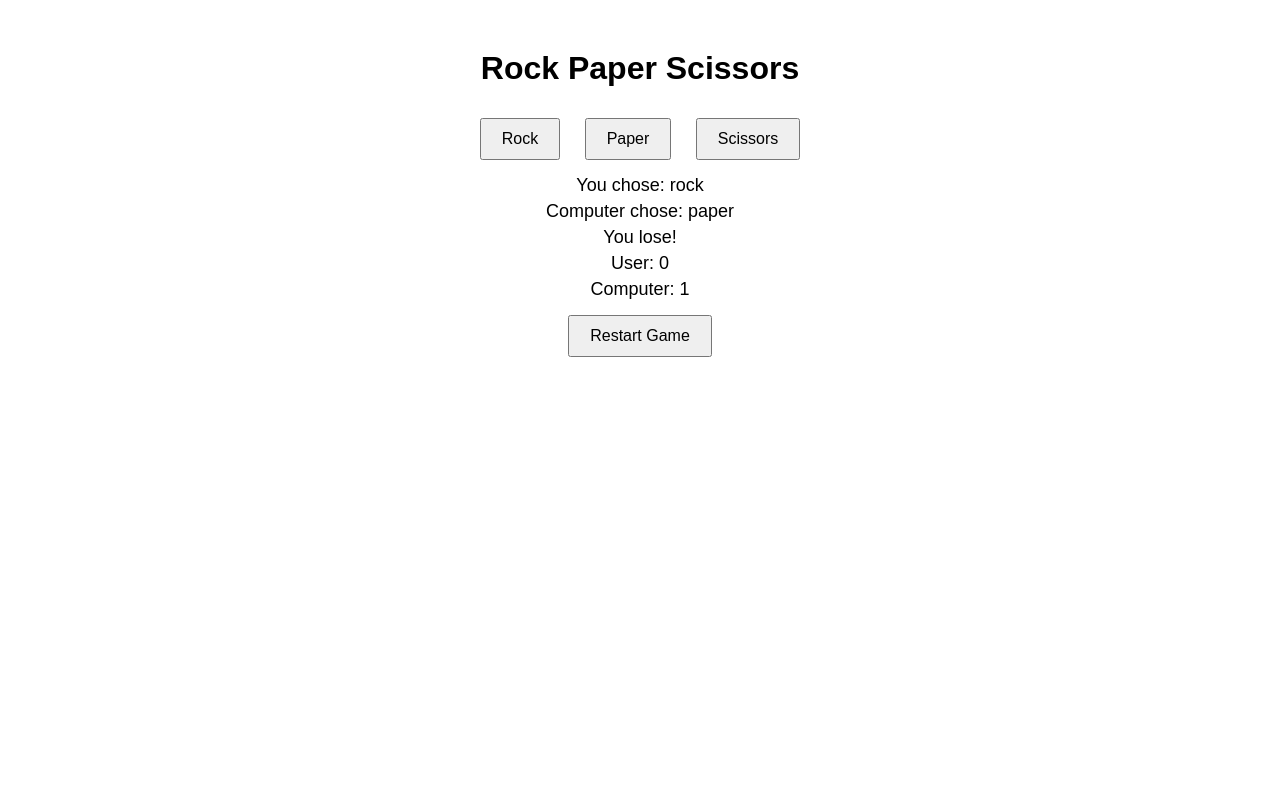
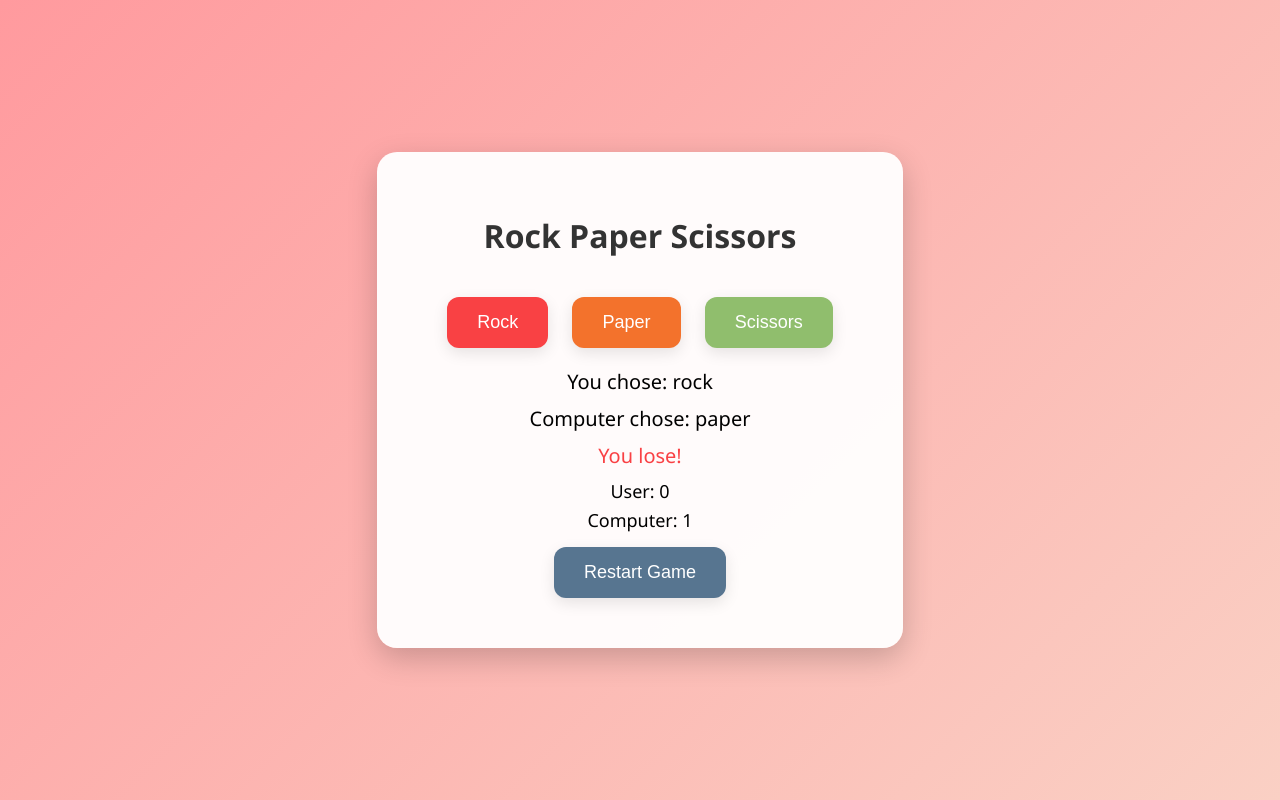
Before and after one commit to KushalTimalsina/NMG_Rock-Paper-Scissors, a plain HTML site: page index.html in a window 1280 px wide. Both pictures are taken after a click on the button "Rock". Drawn offline with Linux system fonts and the light colour scheme.

Commit message:
readme update

```diff
--- a/index.html
+++ b/index.html
@@ -7,12 +7,13 @@
 <link rel="stylesheet" href="style.css">
 </head>
 <body>
+<div class="container">
   <h1>Rock Paper Scissors</h1>
 
   <div id="choices">
-  <button onclick="play('rock')">Rock</button>
-  <button onclick="play('paper')">Paper</button>
-  <button onclick="play('scissors')">Scissors</button>
+    <button class="choice-btn" onclick="play('rock')">Rock</button>
+    <button class="choice-btn" onclick="play('paper')">Paper</button>
+    <button class="choice-btn" onclick="play('scissors')">Scissors</button>
   </div>
 
   <div id="result">
@@ -26,7 +27,8 @@
     <p>Computer: <span id="computer-score">0</span></p>
   </div>
 
-<button onclick="resetGame()">Restart Game</button>
+  <button class="reset-btn" onclick="resetGame()">Restart Game</button>
+</div>
 
 <script src="script.js"></script>
 </body>
--- a/script.js
+++ b/script.js
@@ -5,8 +5,17 @@ function play(userChoice) {
   const choices = ['rock', 'paper', 'scissors'];
   const computerChoice = choices[Math.floor(Math.random() * 3)];
 
-  document.getElementById('user-choice').textContent = 'You chose: ' + userChoice;
-  document.getElementById('computer-choice').textContent = 'Computer chose: ' + computerChoice;
+  const userChoiceEl = document.getElementById('user-choice');
+  const computerChoiceEl = document.getElementById('computer-choice');
+  const roundResultEl = document.getElementById('round-result');
+  const userScoreEl = document.getElementById('user-score');
+  const computerScoreEl = document.getElementById('computer-score');
+
+  userChoiceEl.textContent = 'You chose: ' + userChoice;
+  computerChoiceEl.textContent = 'Computer chose: ' + computerChoice;
+
+  computerChoiceEl.classList.add('animate-choice');
+  setTimeout(() => computerChoiceEl.classList.remove('animate-choice'), 300);
 
   let result = '';
 
@@ -19,14 +28,24 @@ function play(userChoice) {
   ) {
     result = "You win!";
     userScore++;
+    userScoreEl.classList.add('animate-score');
+    setTimeout(() => userScoreEl.classList.remove('animate-score'), 500);
   } else {
     result = "You lose!";
     computerScore++;
+    computerScoreEl.classList.add('animate-score');
+    setTimeout(() => computerScoreEl.classList.remove('animate-score'), 500);
   }
 
-  document.getElementById('round-result').textContent = result;
-  document.getElementById('user-score').textContent = userScore;
-  document.getElementById('computer-score').textContent = computerScore;
+  roundResultEl.textContent = result;
+  roundResultEl.style.color = result.includes('win') ? '#90be6d' : result.includes('lose') ? '#f94144' : '#f9c74f';
+  roundResultEl.style.transform = 'scale(1.2)';
+  setTimeout(() => {
+    roundResultEl.style.transform = 'scale(1)';
+  }, 300);
+
+  userScoreEl.textContent = userScore;
+  computerScoreEl.textContent = computerScore;
 }
 
 function resetGame() {
--- a/style.css
+++ b/style.css
@@ -1,17 +1,90 @@
 body {
-  font-family: Arial, sans-serif;
-  text-align: center;
-  margin-top: 50px;
+  font-family: 'Segoe UI', Tahoma, Geneva, Verdana, sans-serif;
+  background: linear-gradient(135deg, #ff9a9e, #fad0c4);
+  display: flex;
+  justify-content: center;
+  align-items: center;
+  min-height: 100vh;
+  margin: 0;
 }
 
-button {
-  padding: 10px 20px;
-  margin: 10px;
-  font-size: 16px;
-  cursor: pointer;
+.container {
+  background: rgba(255, 255, 255, 0.95);
+  padding: 40px 60px;
+  border-radius: 20px;
+  box-shadow: 0 10px 30px rgba(0, 0, 0, 0.2);
+  text-align: center;
 }
 
-#result p, #score p {
+h1 {
+  margin-bottom: 30px;
+  color: #333;
+}
+
+.choice-btn, .reset-btn {
+  padding: 15px 30px;
+  margin: 10px;
+  font-size: 18px;
+  border: none;
+  border-radius: 12px;
+  cursor: pointer;
+  transition: transform 0.2s, background 0.2s;
+  box-shadow: 0 5px 15px rgba(0, 0, 0, 0.1);
+}
+
+.choice-btn:hover {
+  transform: scale(1.1);
+}
+
+.choice-btn:nth-child(1) {
+  background-color: #f94144;
+  color: white;
+}
+
+.choice-btn:nth-child(2) {
+  background-color: #f3722c;
+  color: white;
+}
+
+.choice-btn:nth-child(3) {
+  background-color: #90be6d;
+  color: white;
+}
+
+.reset-btn {
+  background-color: #577590;
+  color: white;
+}
+
+#result p {
+  font-size: 20px;
+  margin: 10px 0;
+  transition: all 0.3s ease;
+}
+
+#score p {
   font-size: 18px;
   margin: 5px;
 }
+
+.animate-score {
+  animation: pulse 0.5s;
+}
+
+@keyframes pulse {
+  0% { transform: scale(1); color: inherit; }
+  50% { transform: scale(1.5); color: #f9c74f; }
+  100% { transform: scale(1); color: inherit; }
+}
+
+.animate-choice {
+  animation: shake 0.3s;
+}
+
+@keyframes shake {
+  0% { transform: translateX(0); }
+  25% { transform: translateX(-10px); }
+  50% { transform: translateX(10px); }
+  75% { transform: translateX(-10px); }
+  100% { transform: translateX(0); }
+}
```
Also changed, not shown: 1 other file. Lines whose indentation alone changed are shown as unchanged.
